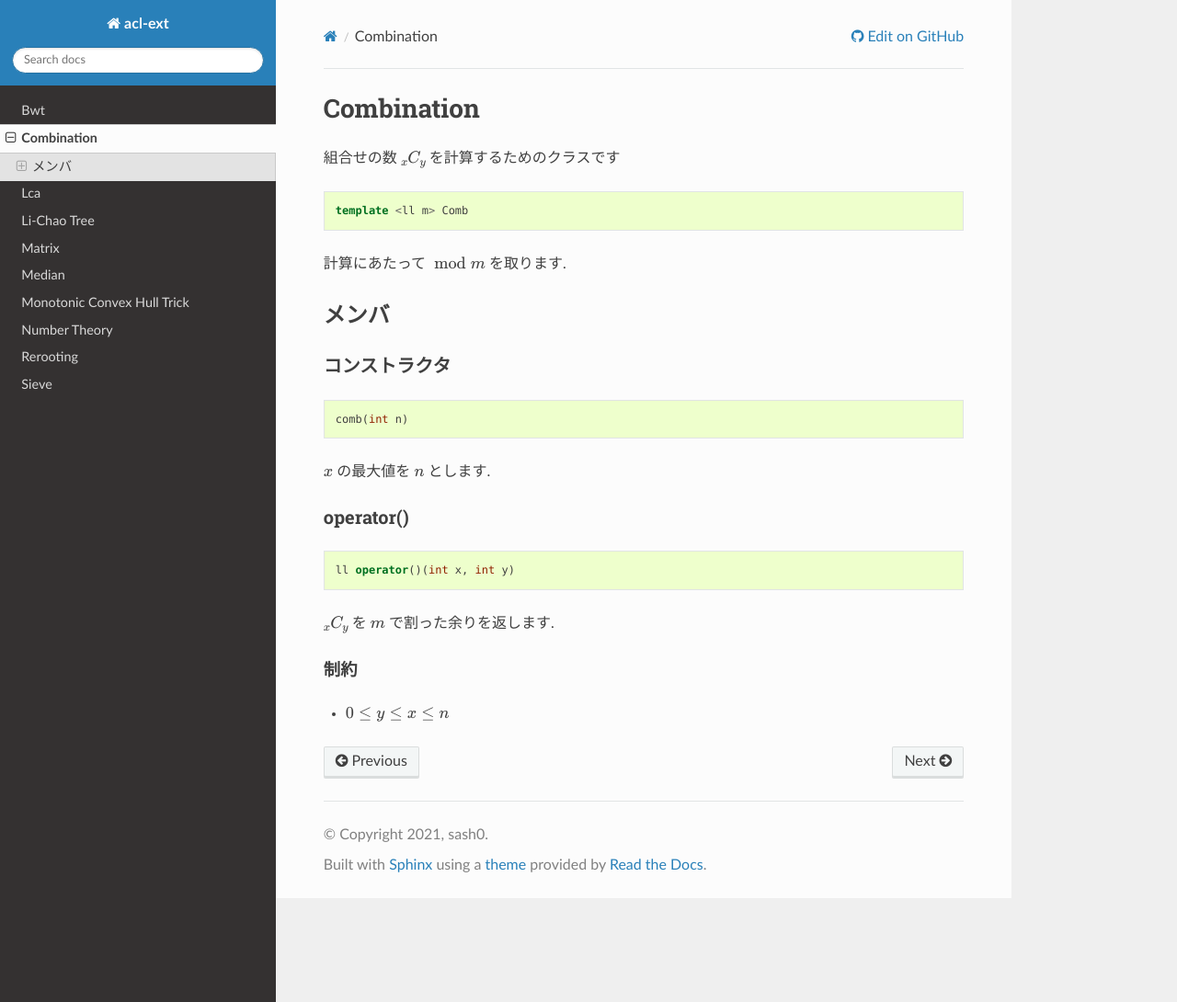
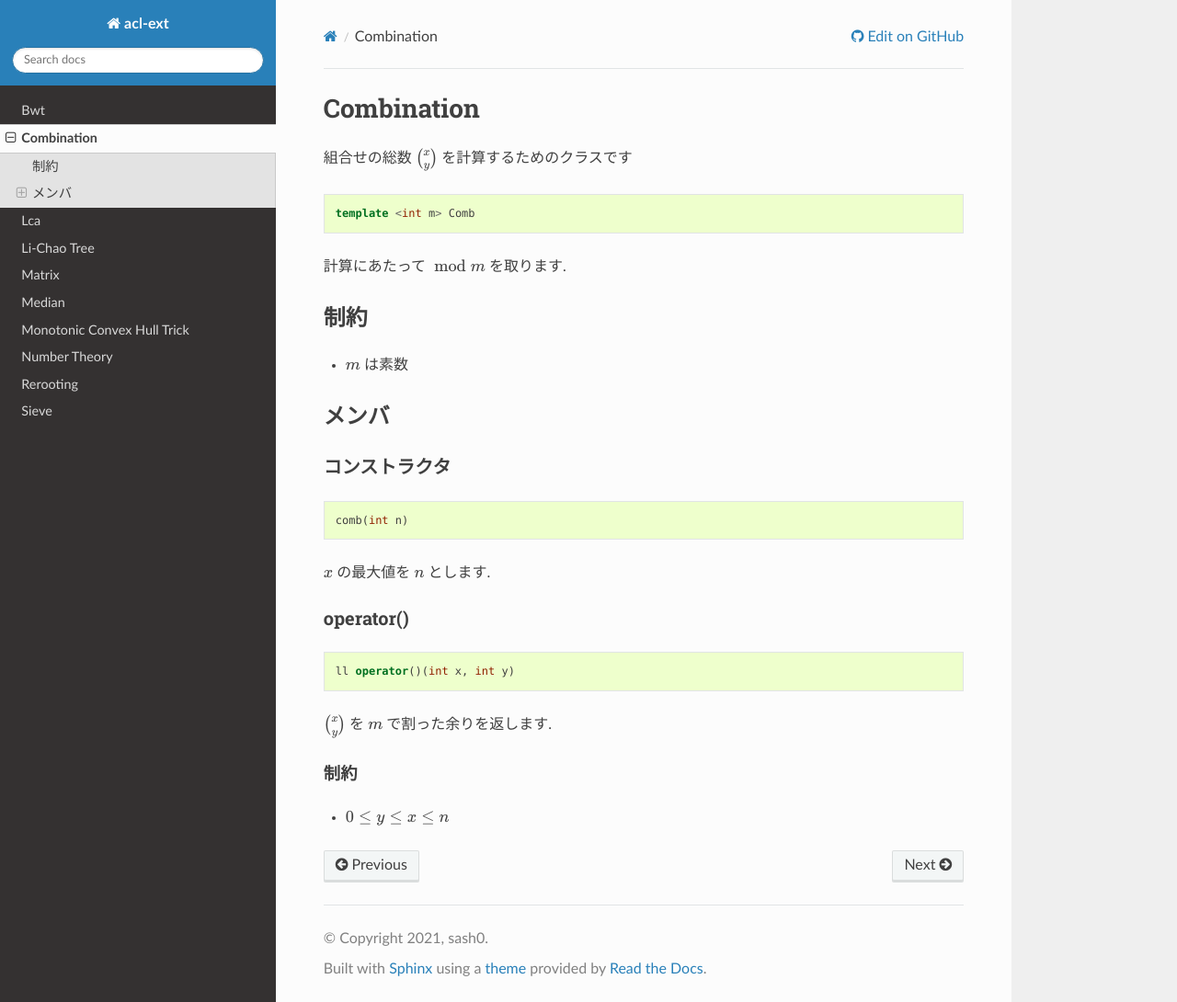
Before and after one commit to prfss/aclib-cpp, a Sphinx documentation site: the page built from doc/combination.rst, in a window 1280 px wide and 1090 px high. Shown: the whole window at 92% size. Built offline with Sphinx 7.4.7 and the Read the Docs theme 2.0.0, drawn with Linux system fonts in a browser that asks for light colours.

Commit message:
Change combination interface

```diff
--- a/doc/combination.rst
+++ b/doc/combination.rst
@@ -1,12 +1,16 @@
 Combination
 ###########
-組合せの数 :math:`{}_x C_y` を計算するためのクラスです
+組合せの総数 :math:`\binom{x}{y}` を計算するためのクラスです
 
 .. code-block:: cpp
 
- template <ll m> Comb
+ template <int m> Comb
 
 計算にあたって :math:`\bmod m` を取ります.
+
+制約
+****
+- :math:`m` は素数
 
 メンバ
 ******
@@ -25,7 +29,7 @@ operator()
 
  ll operator()(int x, int y)
 
-:math:`{}_x C_y` を :math:`m` で割った余りを返します.
+:math:`\binom{x}{y}` を :math:`m` で割った余りを返します.
 
 制約
 ----
```
Also changed, not shown: 1 other file.
